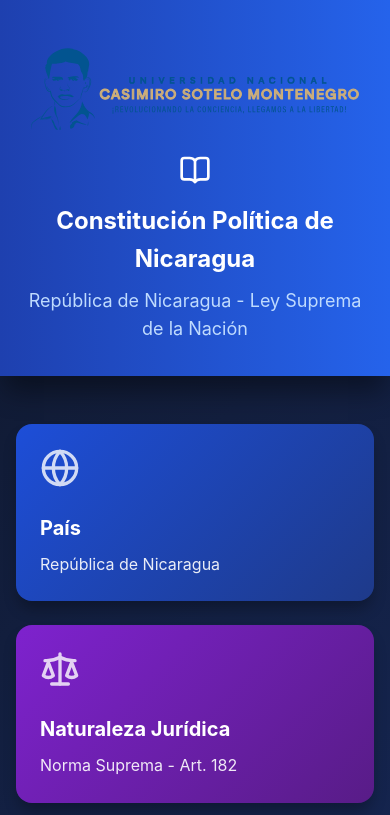
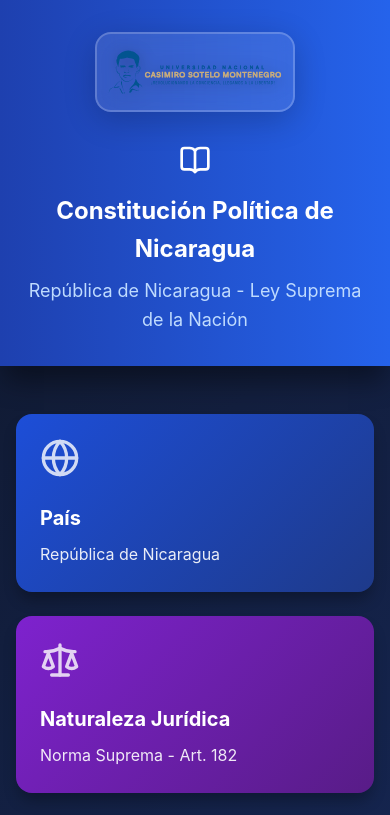
Before and after one commit to Loversci/constitucion, a plain HTML site: page index.html in a window 390 px wide. Shown: the top 815 px of the page. Drawn offline with nearby package versions, Linux system fonts and the light colour scheme.

Commit message:
Update styles.css

```diff
--- a/styles.css
+++ b/styles.css
@@ -60,6 +60,43 @@ body {
 
 .header-content {
     padding: 2rem 1.5rem;
+    display: flex;
+    flex-direction: column;
+    align-items: center;
+    gap: 2rem;
+}
+
+/* Logo Universidad */
+.university-logo {
+    display: flex;
+    justify-content: center;
+    align-items: center;
+    padding: 1rem;
+    background: rgba(255, 255, 255, 0.1);
+    border-radius: 1rem;
+    backdrop-filter: blur(10px);
+    box-shadow: 0 8px 32px rgba(0, 0, 0, 0.2);
+    border: 2px solid rgba(255, 255, 255, 0.2);
+    transition: all 0.3s ease;
+}
+
+.university-logo:hover {
+    transform: translateY(-5px);
+    box-shadow: 0 12px 40px rgba(0, 0, 0, 0.3);
+    background: rgba(255, 255, 255, 0.15);
+}
+
+.logo-img {
+    height: 100px;
+    width: auto;
+    max-width: 300px;
+    object-fit: contain;
+    filter: drop-shadow(0 4px 8px rgba(0, 0, 0, 0.3));
+    transition: transform 0.3s ease;
+}
+
+.logo-img:hover {
+    transform: scale(1.05);
 }
 
 .header-title {
@@ -538,6 +575,15 @@ section {
         height: 2rem;
     }
 
+    .logo-img {
+        height: 80px;
+        max-width: 250px;
+    }
+
+    .university-logo {
+        padding: 0.75rem;
+    }
+
     .section-title {
         font-size: 1.5rem;
     }
@@ -563,6 +609,15 @@ section {
         font-size: 1.5rem;
     }
 
+    .logo-img {
+        height: 60px;
+        max-width: 200px;
+    }
+
+    .university-logo {
+        padding: 0.5rem;
+    }
+
     .timeline-item {
         flex-direction: column;
         text-align: center;
```
